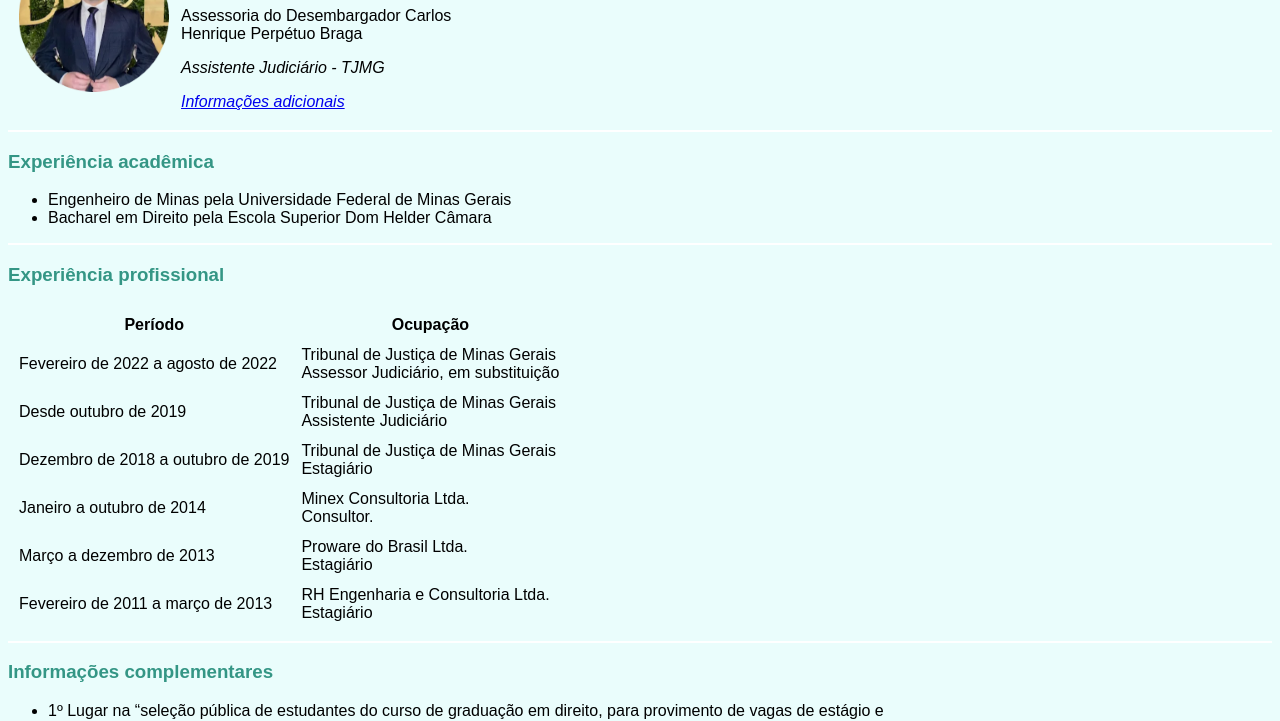
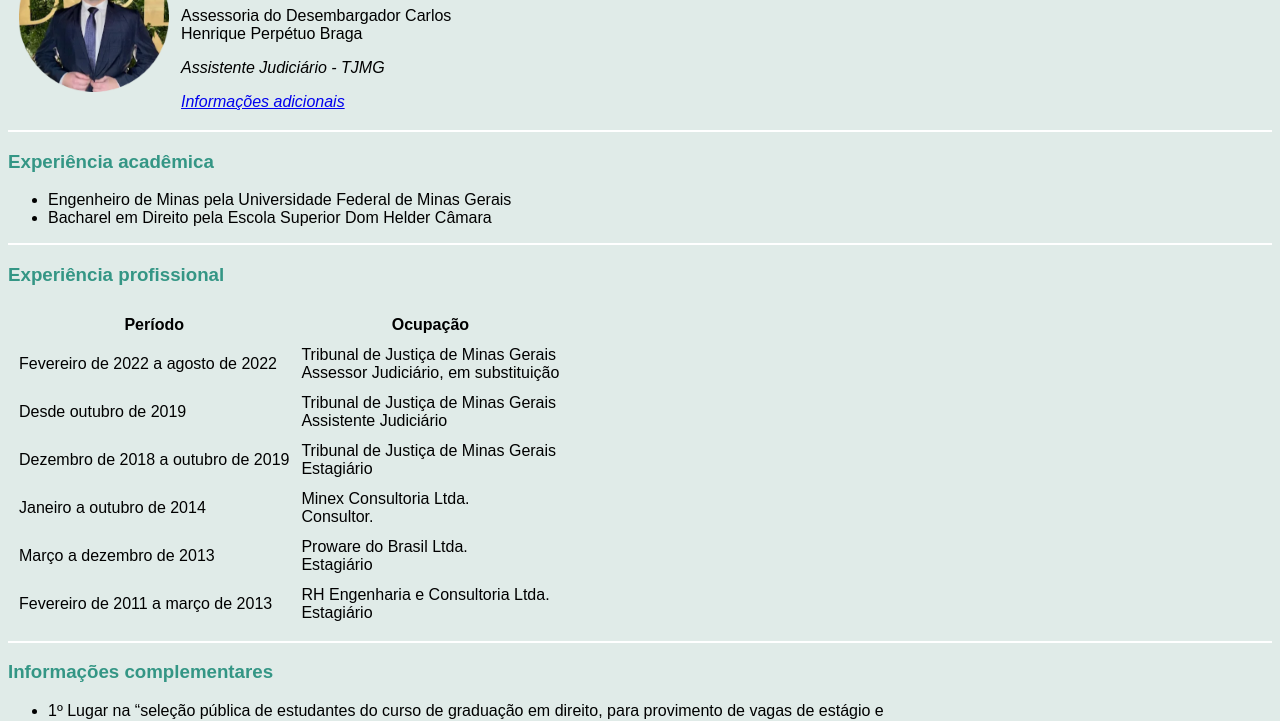
Before and after one commit to matheus-lp/CV, a plain HTML site: page index.html in a window 1280 px wide. Shown: the part 92-813 px from the top of the page. Drawn offline with Linux system fonts and the light colour scheme.

Commit message:
Alteração na cor de fundo

```diff
--- a/styles.css
+++ b/styles.css
@@ -1,7 +1,7 @@
 /******************************** TAG SELECTOR ******************************/
 
 body {
-    background-color:#EAFDFC;
+    background-color: #e0ebe8;
     font-family: Arial;
 
 }
```
